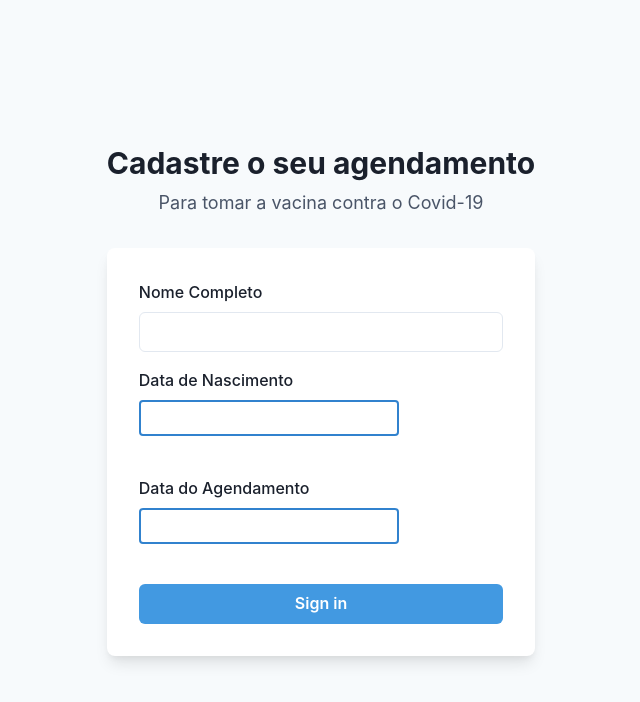
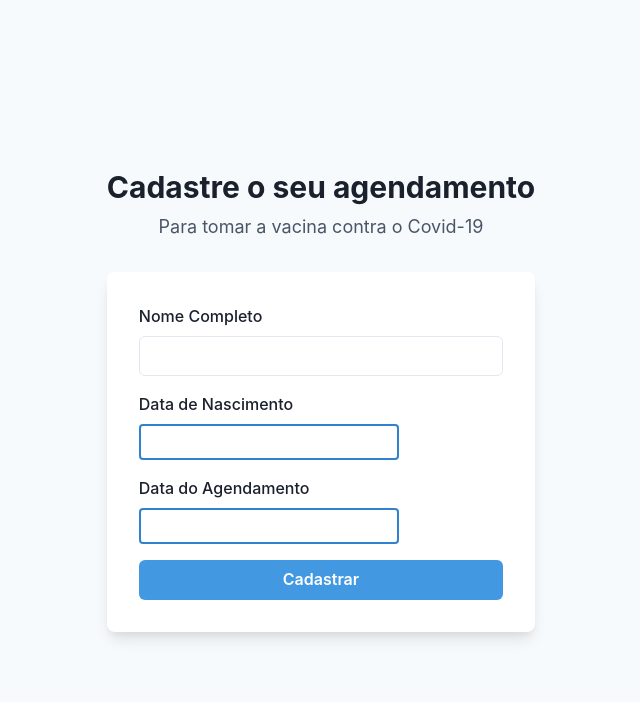
Before and after one commit to GuPoroca/projeto-pitang-frontend, a React (Vite) app: page /cadastrar in a window 1280 px wide. Shown: the top 702 px of the page, without its empty margins (319-959 px from the left). Built offline with nearby package versions, Linux system fonts and the light colour scheme.

Commit message:
useState para salvar o Form no cadastro

```diff
--- a/src/pages/Cadastrar.jsx
+++ b/src/pages/Cadastrar.jsx
@@ -1,5 +1,6 @@
-'use client'
-import DatePicker from '../components/DatePicker';
+"use client";
+import DatePicker from "../components/DatePicker";
+import { useState } from 'react';
 import {
   Flex,
   Box,
@@ -11,9 +12,37 @@ import {
   Heading,
   Text,
   useColorModeValue,
-} from '@chakra-ui/react'
+} from "@chakra-ui/react";
 
 const Cadastrar = () => {
+
+    const [form, setForm] = useState({
+        nome: '',
+        dataNascimento: new Date(),
+        dataAgendamento: new Date(),
+      });
+
+      const handleInputChange = (e) => {
+        const { id, value } = e.target;
+        setForm({
+          ...form,
+          [id]: value,
+        });
+      };
+
+
+      const handleDateChange = (date, field) => {
+        setForm({
+          ...form,
+          [field]: date,
+        });
+      };
+
+  const handleSubmit = (event) => {
+    event.preventDefault();
+    console.log('Dados do formulário:', form);
+  };
+
   return (
     <Flex
       minH={'100vh'}
@@ -32,34 +61,49 @@ const Cadastrar = () => {
           bg={useColorModeValue('white', 'gray.700')}
           boxShadow={'lg'}
           p={8}>
+          <form onSubmit={handleSubmit}>
             <Stack spacing={4}>
               <FormControl id="nome">
                 <FormLabel>Nome Completo</FormLabel>
-              <Input type="nome" />
+                <Input
+                  type="text"
+                  value={form.nome}
+                  onChange={handleInputChange}
+                />
+              </FormControl>
+              <FormControl id="dataNascimento">
+                <FormLabel>Data de Nascimento</FormLabel>
+                <DatePicker
+                  time={false}
+                  selected={form.dataNascimento}
+                  onChange={(date) => handleDateChange(date, 'dataNascimento')}
+                />
+              </FormControl>
+              <FormControl id="dataAgendamento">
+                <FormLabel>Data do Agendamento</FormLabel>
+                <DatePicker
+                  time={true}
+                  selected={form.dataAgendamento}
+                  onChange={(date) => handleDateChange(date, 'dataAgendamento')}
+                />
               </FormControl>
               <Stack spacing={10}>
-            <FormControl id="data">
-              <FormLabel>Data de Nascimento</FormLabel>
-              <DatePicker time={false}/>
-            </FormControl>
-            <FormControl id="data">
-              <FormLabel>Data do Agendamento</FormLabel>
-              <DatePicker time={true}/>
-            </FormControl>
                 <Button
+                  type="submit"
                   bg={'blue.400'}
                   color={'white'}
                   _hover={{
                     bg: 'blue.500',
                   }}>
-                Sign in
+                  Cadastrar
                 </Button>
               </Stack>
             </Stack>
+          </form>
         </Box>
       </Stack>
     </Flex>
-  )
-}
+  );
+};
 
 export default Cadastrar;
```
Lines whose indentation alone changed are shown as unchanged.
